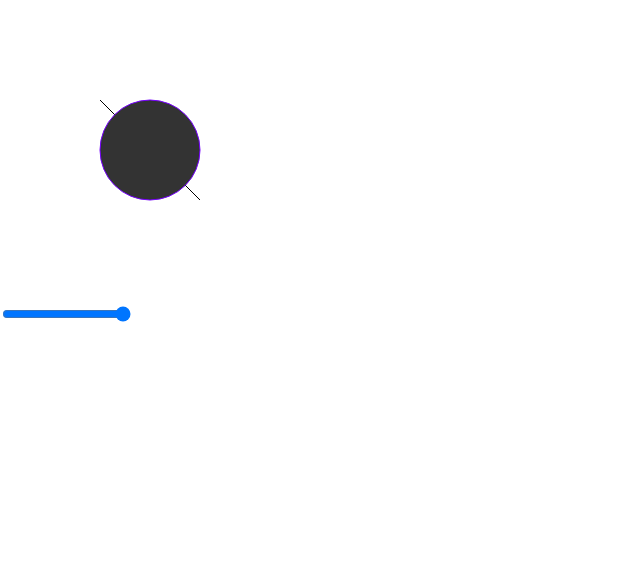
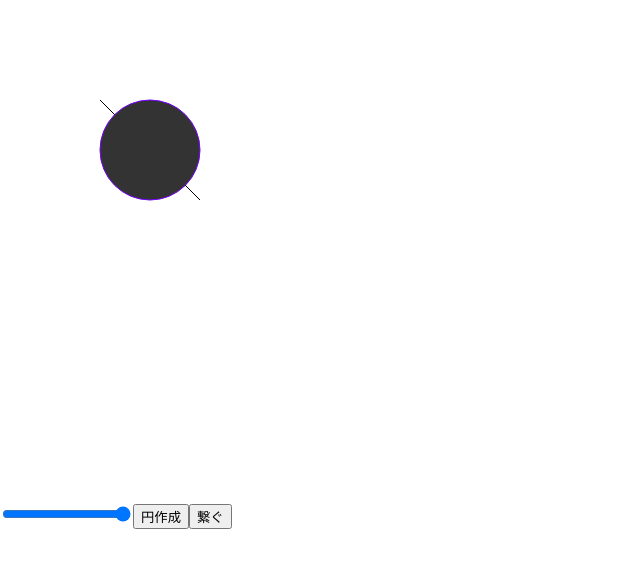
Before and after one commit to Tatsu001/petri-net-editor, a React (Create React App) app: page / in a window 1280 px wide. Shown: the top 568 px of the page, without its empty margins (0-640 px from the left). Built offline with nearby package versions, Linux system fonts and the light colour scheme.

Commit message:
ベジェ曲線描画

```diff
--- a/src/Temp.tsx
+++ b/src/Temp.tsx
@@ -1,25 +1,67 @@
 import React, {useState} from 'react';
 import './Temp.css';
 
+interface Circle {
+    id: number;
+    cx: number;
+    cy: number;
+    r: number;
+}
+
 function Temp() {
 
-    const [x1, setX1] = useState(100)
+    // 線をスライド
+    const [x1, setX1] = useState(100);
     const changeX1 = (x: string) => {
         console.log(x);
         setX1(Number(x));
+    };
+
+    // 円をクリックで変化
+    const [active, setActive] = useState(false);
+
+    // 2つの線を繋ぐベジェ曲線
+    const [circles, setCircles] = useState<Circle[]>([]);
+    const newCircle1: Circle = {
+        id: 1,
+        cx: 300,
+        cy: 300,
+        r: 50,
+    };
+    const newCircle2: Circle = {
+        id: 2,
+        cx: 500,
+        cy: 400,
+        r: 50,
+    };
+    const createCircle = () => setCircles([...circles, newCircle1, newCircle2]);
+    const [bezier, setBezier] = useState(``);
+    const calculateCurve = (circle1: Circle, circle2: Circle) => {
+        const spx = circle1.cx + circle1.r;
+        const spy = circle1.cy;
+        const epx = circle2.cx - circle2.r;
+        const epy = circle2.cy;
+        const shx = (spx + epx) / 2;
+        const shy = spy;
+        const ehx = (spx + epx) / 2;
+        const ehy = epy;
+        setBezier(`M${spx},${spy} C${shx},${shy} ${ehx},${ehy} ${epx},${epy}`);
     }
-
-    const [active, setActive] = useState(false)
-
 
     return(
         <div>
-            <svg width="300" height="300">
+            <svg width="800" height="500">
                 <line x1={x1} y1="100" x2="200" y2="200" stroke="black"></line>
                 <circle className={active ? "active" : ""} cx="150" cy="150" r="50" onClick={() => setActive(!active)}></circle>
+                {circles.map((c) => (
+                    <circle cx={c.cx} cy={c.cy} r={c.r}></circle>
+                ))}
+                <path d={bezier} stroke="black" stroke-width="2" fill='transparent'></path>
             </svg>
             <div>
                 <input type="range" value={x1} onChange={(e) => changeX1(e.target.value)}/>
+                <button onClick={createCircle}>円作成</button>
+                <button onClick={() => calculateCurve(circles[0], circles[1])}>繋ぐ</button>
             </div>
         </div>
     )
```
